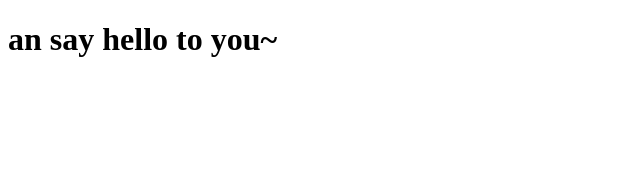
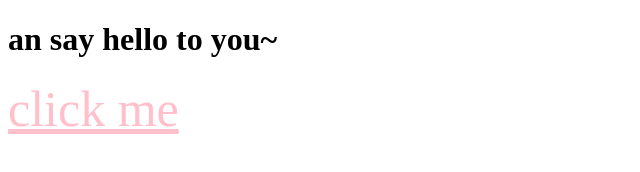
Before and after one commit to helloan/FEboost, a plain HTML site: page index.html in a window 1280 px wide. Shown: the whole page, without its empty margins (0-640 px from the left). Drawn offline with Linux system fonts and the light colour scheme.

Commit message:
Update index.html

```diff
--- a/index.html
+++ b/index.html
@@ -2,8 +2,15 @@
 <html>
 <head>
 	<title></title>
+	<style type="text/css">
+		a{
+			font-size:50px;
+			color:pink;
+		}
+	</style>
 </head>
 <body>
 <h1>an say hello to you~</h1>
+<a href="heifeiniu.html">click me</a>
 </body>
 </html>
```
